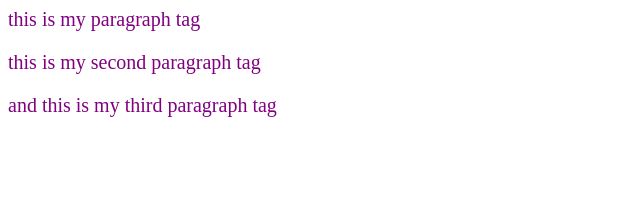
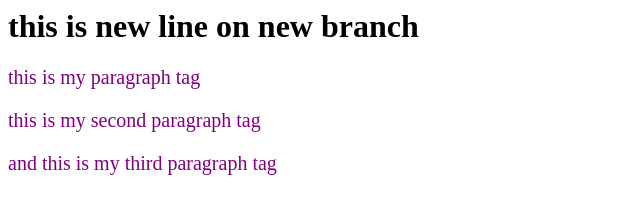
Before and after one commit to decertgamerz-ops/testing, a plain HTML site: page index.html in a window 1280 px wide. Shown: the whole page, without its empty margins (0-640 px from the left). Drawn offline with Linux system fonts and the light colour scheme.

Commit message:
changing branch

```diff
--- a/index.html
+++ b/index.html
@@ -1,4 +1,5 @@
 <link rel="stylesheet" href="style.css">
+<h1>this is new line on new branch</h1>
 <p>this is my paragraph tag</p>
 <p>this is my second paragraph tag</p>
 <p>and this is my third paragraph tag</p>
```
